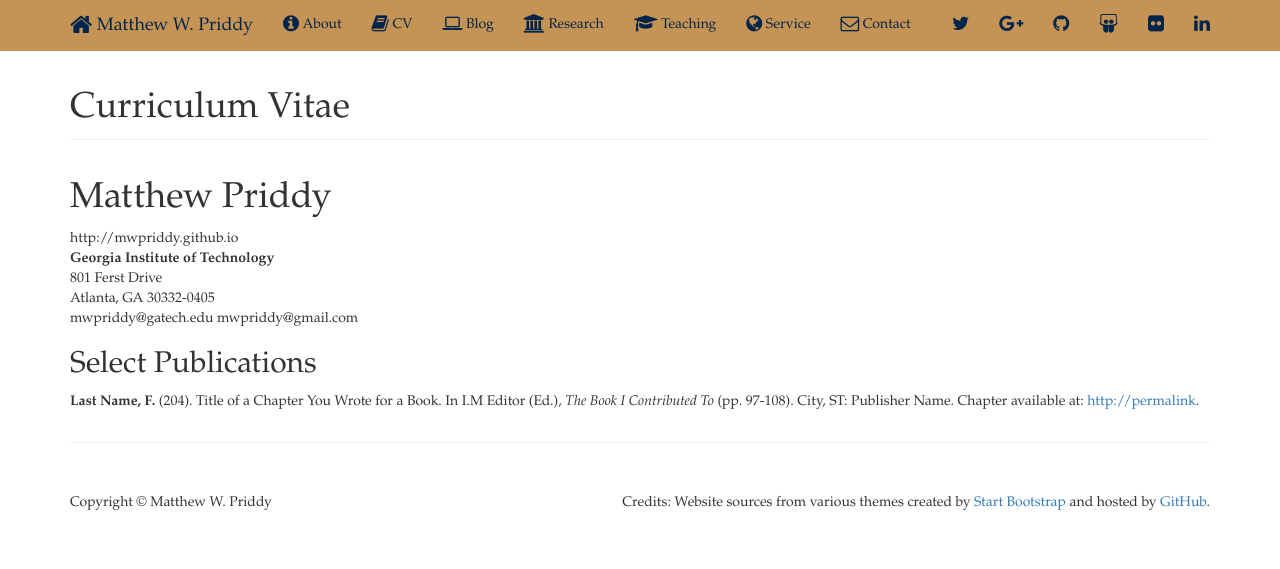
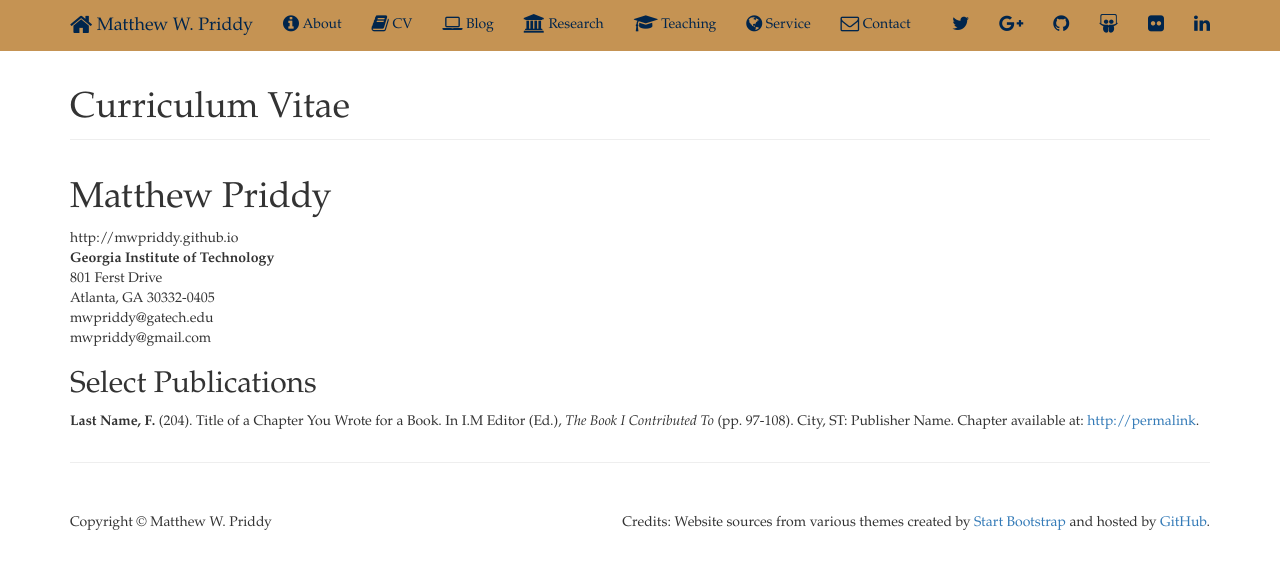
Before and after one commit to mwpriddy/mwpriddy.github.io, a Jekyll site: the page built from cv/index.html, in a window 1280 px wide. Shown: the top 569 px of the page. Built offline with Jekyll 4.4.1, drawn with Linux system fonts in a browser that asks for light colours; nearby versions of some CDN libraries; comment, search, counter and statistics services are not loaded.

Commit message:
Update index.html

```diff
--- a/cv/index.html
+++ b/cv/index.html
@@ -17,7 +17,7 @@ title: Curriculum Vitae
 		801 Ferst Drive<br>
 		Atlanta, GA 30332-0405<br>
 	<!--	<abbr title="phone">P:</abbr> (123) 456-7890<br> -->
-		<span class="obfuscate">mwpriddy@gatech.edu</span>
+		<span class="obfuscate">mwpriddy@gatech.edu</span><br>
 		<span class="obfuscate">mwpriddy@gmail.com</span>
 		</address>
 
```
